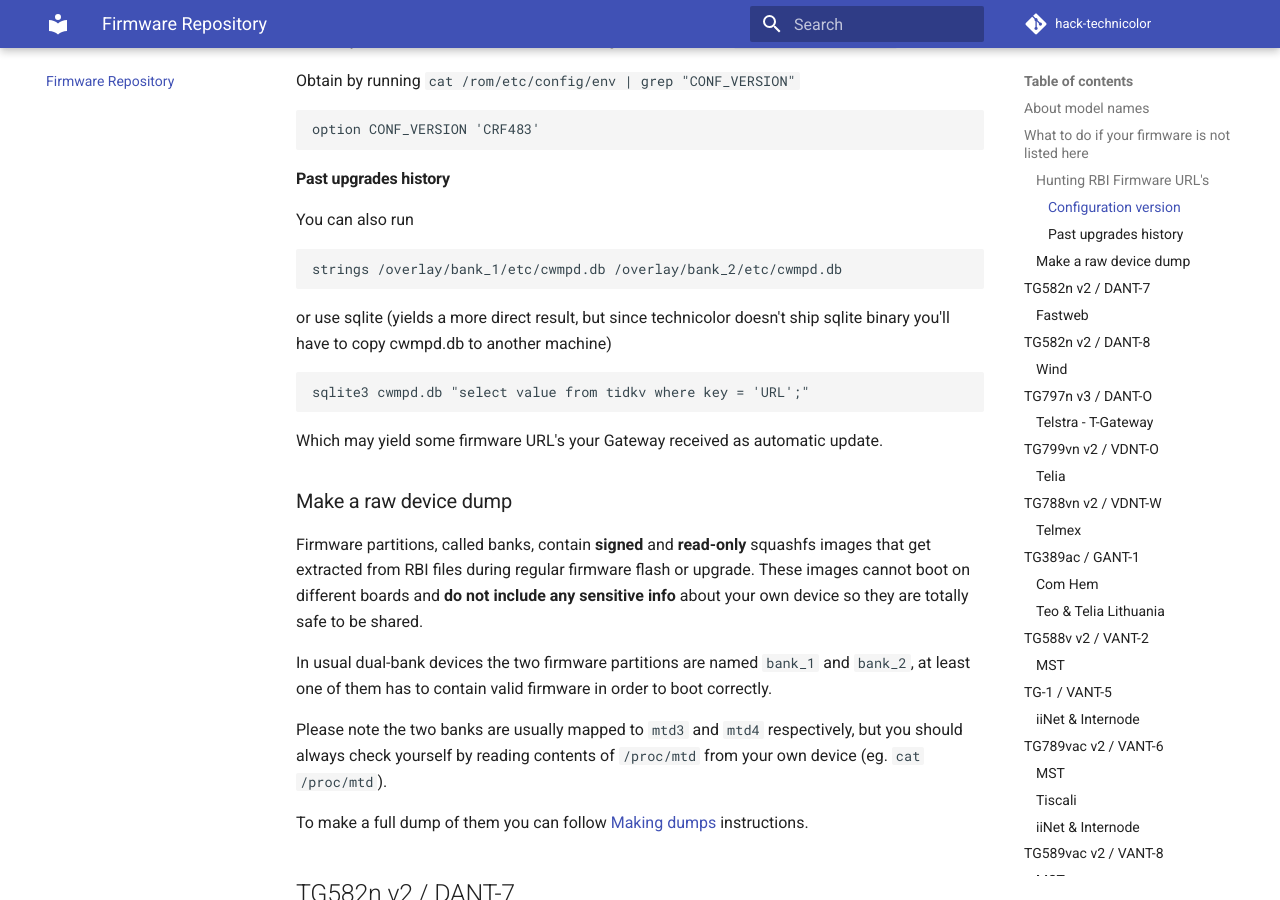
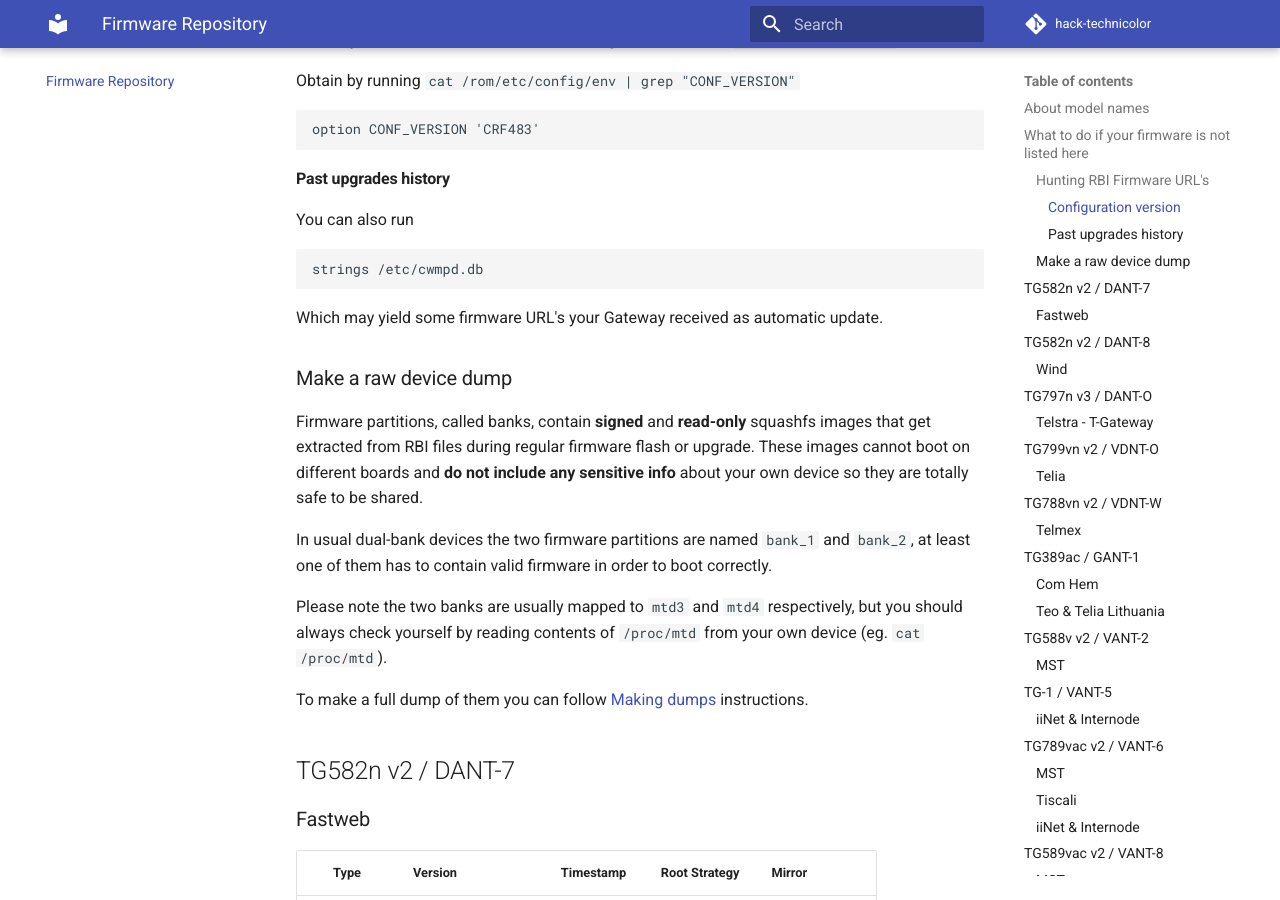
Before and after one commit to hack-technicolor/hack-technicolor, an MkDocs documentation site: the page built from docs/Repository.md, in a window 1280 px wide and 900 px high, scrolled down 2033 px. Built offline with MkDocs 1.6.1 and Material for MkDocs 9.7.7, drawn with Linux system fonts in a browser that asks for light colours; comment, search, counter and statistics services are not loaded; some of the changed text lies outside the part shown.

````diff
--- a/docs/Repository.md
+++ b/docs/Repository.md
@@ -67,14 +67,9 @@
 You can also run
 
 ```bash
-strings /overlay/bank_1/etc/cwmpd.db /overlay/bank_2/etc/cwmpd.db
+strings /etc/cwmpd.db
 ```
 
-or use sqlite (yields a more direct result, but since technicolor doesn't ship sqlite binary you'll have to copy cwmpd.db to another machine)
-
-```bash
-sqlite3 cwmpd.db "select value from tidkv where key = 'URL';"
-```
 Which may yield some firmware URL's your Gateway received as automatic update.
 
 ### Make a raw device dump
@@ -649,8 +644,7 @@
 | 2 😁   | 20.3.c.0389-MR20-RA  | 2021-11-10 | #C            | [HTTP](http://fwstore.bdms.telstra.net/Technicolor_vcnt-a_20.3.c.0389-MR20-RA/vcnt-a_20.3.c.0389-MR20-RA.rbi) - [Torrent](https://github.com/hack-technicolor/hack-technicolor/blob/master/torrents/vcnt-a/vcnt-a_20.3.c.0389-MR20-RA.rbi.torrent?raw=true) |
 | 3 🙄   | 20.3.c.0432-MR21-RA | 2022-03-15 | -             | [HTTP](http://fwstore.bdms.telstra.net/Technicolor_vcnt-a_20.3.c.0432-MR21-RA/vcnt-a_20.3.c.0432-MR21-RA.rbi) - [Torrent](https://github.com/hack-technicolor/hack-technicolor/blob/master/torrents/vcnt-a/vcnt-a_20.3.c.0432-MR21-RA.rbi.torrent?raw=true) |
 | 3 🙄   | 20.3.c.0432-MR21.1-RA | 2022-10-13 | -             | [HTTP](http://fwstore.bdms.telstra.net/Technicolor_vcnt-a_20.3.c.0432-MR21.1-RA/vcnt-a_20.3.c.0432-MR21.1-RA.rbi) - [Torrent](https://github.com/hack-technicolor/hack-technicolor/blob/master/torrents/vcnt-a/vcnt-a_20.3.c.0432-MR21.1-RA.rbi.torrent?raw=true) |
-| 3 🙄   | 20.3.c.0501-MR22-RC | 2023-04-11 | -             | [HTTP](http://fwstore.bdms.telstra.net/Technicolor_vcnt-a_20.3.c.0501-MR22-RC/vcnt-a_20.3.c.0501-MR22-RC.rbi) - [Torrent](https://github.com/hack-technicolor/hack-technicolor/blob/master/torrents/vcnt-a/vcnt-a_20.3.c.0501-MR22-RC.rbi.torrent?raw=true) |
-| 3 🙄   | 20.3.c.0501-MR22.1-RA | 2023-06-28 | -             | [HTTP](http://fwstore.bdms.telstra.net/Technicolor_vcnt-a_20.3.c.0501-MR22.1-RA/vcnt-a_20.3.c.0501-MR22.1-RA.rbi) - [Torrent](https://github.com/hack-technicolor/hack-technicolor/blob/master/torrents/vcnt-a/vcnt-a_20.3.c.0501-MR22.1-RA.rbi.torrent?raw=true) |
+| 3 🙄   | 20.3.c.0501-MR22-RC | 2024-04-11 | -             | [HTTP](http://fwstore.bdms.telstra.net/Technicolor_vcnt-a_20.3.c.0501-MR22-RC/vcnt-a_20.3.c.0501-MR22-RC.rbi) - [Torrent](https://github.com/hack-technicolor/hack-technicolor/blob/master/torrents/vcnt-a/vcnt-a_20.3.c.0501-MR22-RC.rbi.torrent?raw=true) |
 
 ## DGA2231 / VCNT-C
 
````
Also changed, not shown: other parts of docs/Repository.md (+1 -0 lines), 1 other file.
